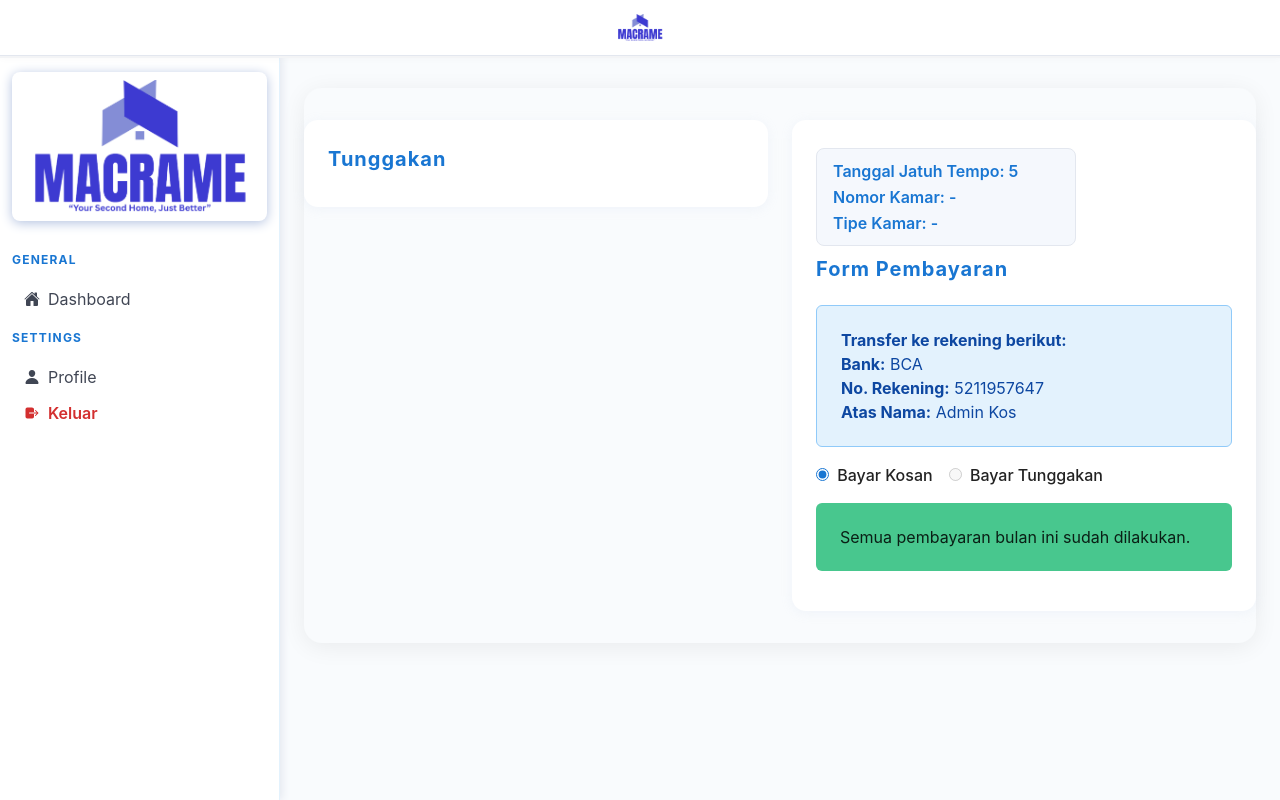
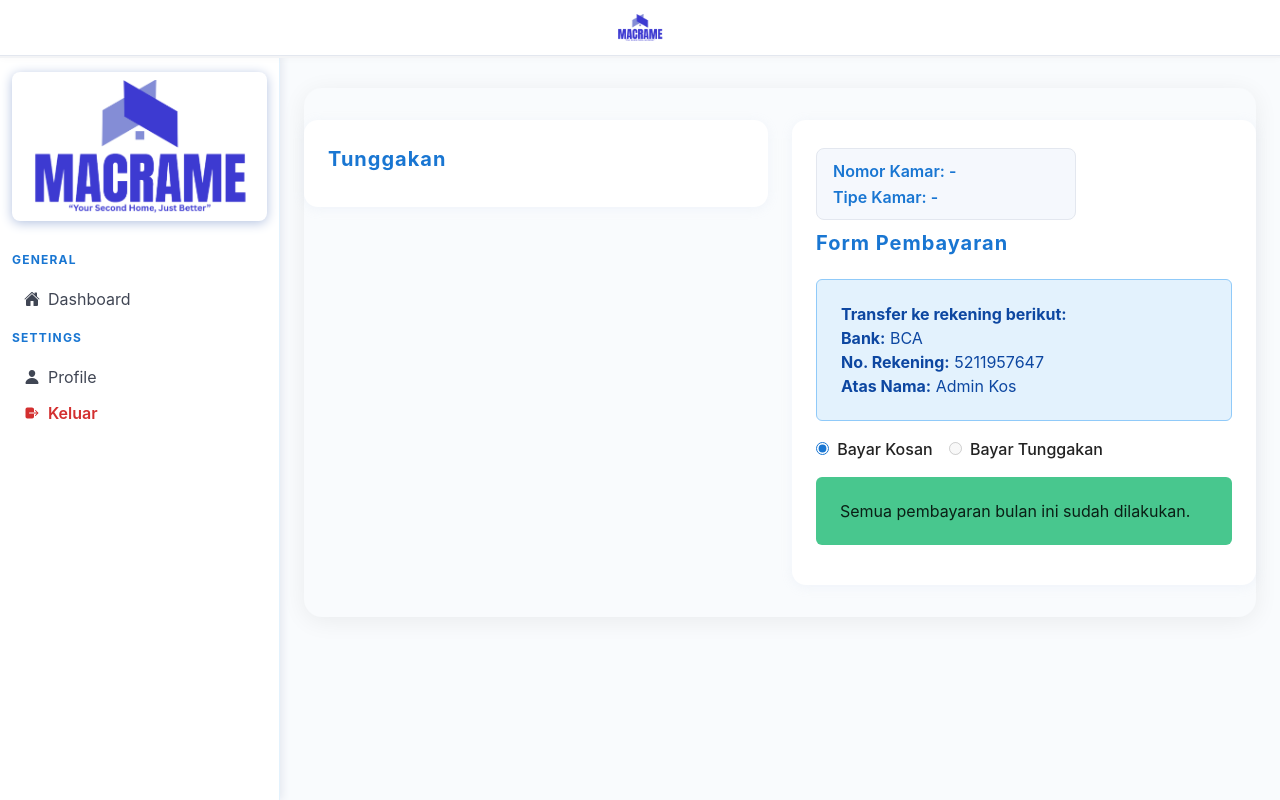
Before and after one commit to RaihanJL/kos-role-frontend, a React (Create React App) app: page /payment in a window 1280 px wide. Built offline with nearby package versions, Linux system fonts and the light colour scheme; no server answers.

Commit message:
Update Payments.jsx

```diff
--- a/src/components/Payments.jsx
+++ b/src/components/Payments.jsx
@@ -160,10 +160,6 @@ const Payments = () => {
           }}
         >
           <span>
-            Tanggal Jatuh Tempo:{" "}
-            <span style={{ color: "#1976d2" }}>5</span>
-          </span>
-          <span>
             Nomor Kamar:{" "}
             <span style={{ color: "#1976d2" }}>{user?.roomNumber || "-"}</span>
           </span>
```
